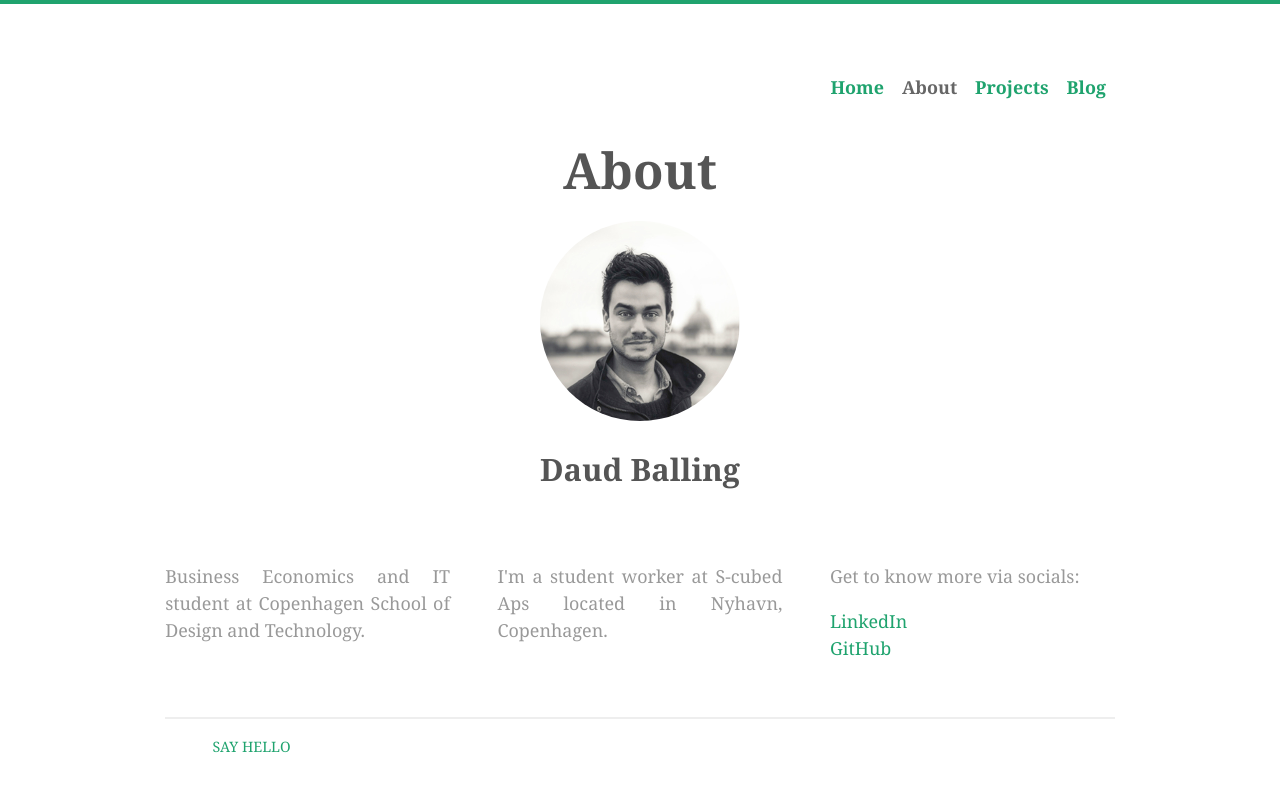
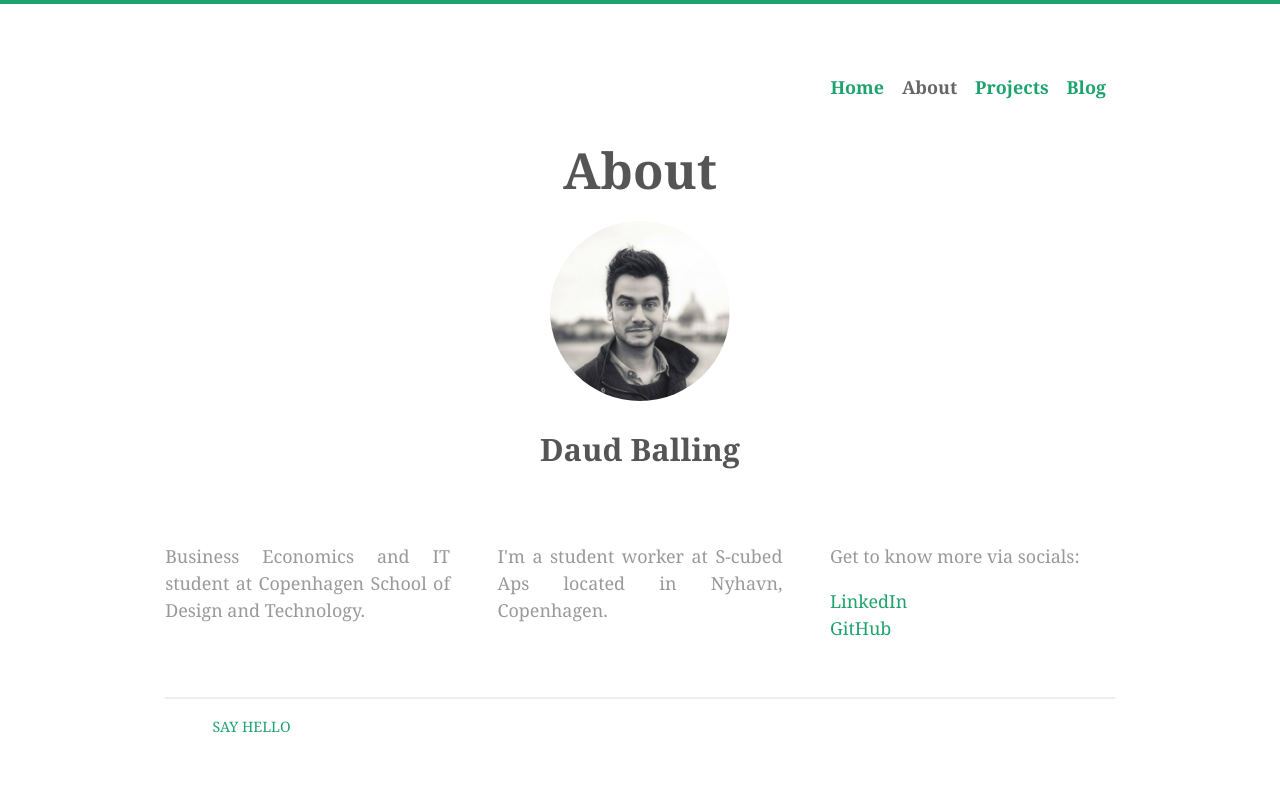
Before and after one commit to daudballing/daudballing.github.io, a Jekyll site: the page built from about/index.html, in a window 1280 px wide. Shown: the top 792 px of the page. Built offline with Jekyll 4.4.1, drawn with Linux system fonts in a browser that asks for light colours; Markdown is read by kramdown in place of the engine named in the settings.

Commit message:
Updating content on About page

```diff
--- a/css/main.css
+++ b/css/main.css
@@ -281,13 +281,13 @@ nav li a:hover {
 .portrait_image {
   display: block;
   margin: 0 auto;
-  width: 200px;
-  height: 200px;
-  border-radius: 100px;
-  -webkit-border-radius: 100px;
-  -moz-border-radius: 100px;
+  width: 180px;
+  height: 180px;
+  border-radius: 90px;
+  -webkit-border-radius: 90px;
+  -moz-border-radius: 90px;
   background: url(/assets/images/portrait.jpg) no-repeat;
-  background-size: 200px 200px;
+  background-size: 180px 180px;
 }
 
 /* Footer
```
